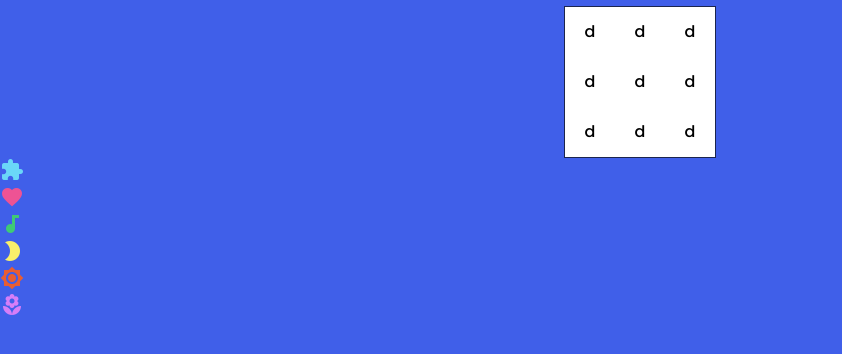
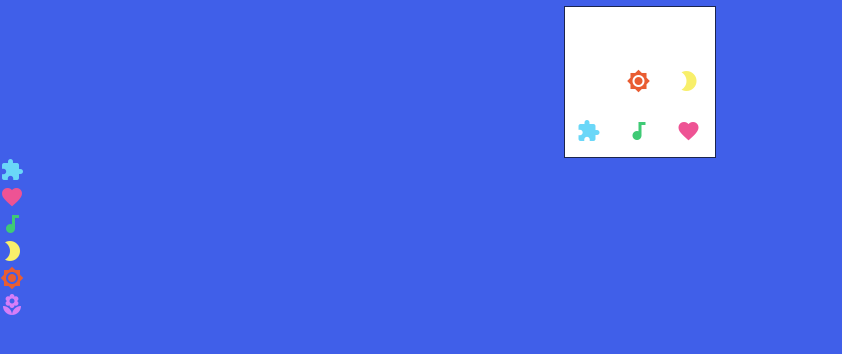
Before and after one commit to rubinoAM/Speed-Match-Game, a website: page public/index.html in a window 1280 px wide. Shown: the part 66-420 px from the top of the page, without its empty margins (0-842 px from the left). Drawn offline with Linux system fonts and the light colour scheme.

Commit message:
Working on shape generation

```diff
--- a/public/index.html
+++ b/public/index.html
@@ -9,6 +9,7 @@
     <link href="https://fonts.googleapis.com/css?family=Poppins:500,700,900&display=swap" rel="stylesheet">
     <link href="https://fonts.googleapis.com/icon?family=Material+Icons" rel="stylesheet">
     <link rel="stylesheet" type="text/css" media="screen" href="./styles/style.css">
+    <script src="./scripts/createShapes.js"></script>
     <script src="./scripts/main.js"></script>
 </head>
 <body>
@@ -17,19 +18,19 @@
     </div>
     <div class="grid">
         <div class="row" id="row1">
-            <div class="square" id="r1s1">d</div>
-            <div class="square" id="r1s2">d</div>
-            <div class="square" id="r1s3">d</div>
+            <div class="square" id="r1s1"></div>
+            <div class="square" id="r1s2"></div>
+            <div class="square" id="r1s3"></div>
         </div>
         <div class="row" id="row2">
-            <div class="square" id="r2s1">d</div>
-            <div class="square" id="r2s2">d</div>
-            <div class="square" id="r2s3">d</div>
+            <div class="square" id="r2s1"></div>
+            <div class="square" id="r2s2"></div>
+            <div class="square" id="r2s3"></div>
         </div>
         <div class="row" id="row3">
-            <div class="square" id="r3s1">d</div>
-            <div class="square" id="r3s2">d</div>
-            <div class="square" id="r3s3">d</div>
+            <div class="square" id="r3s1"></div>
+            <div class="square" id="r3s2"></div>
+            <div class="square" id="r3s3"></div>
         </div>
     </div>
 
--- /dev/null
+++ b/public/scripts/createShapes.js
@@ -0,0 +1,51 @@
+function createShapes(){
+    const puzzle = document.createElement('div');
+    puzzle.classList.add('shape');
+    puzzle.classList.add('puzzle');
+    const puzzleIcon = document.createElement('i');
+    puzzleIcon.classList.add('material-icons');
+    puzzleIcon.innerHTML = "extension";
+    puzzle.appendChild(puzzleIcon);
+
+    const heart = document.createElement('div');
+    heart.classList.add('shape');
+    heart.classList.add('heart');
+    const heartIcon = document.createElement('i');
+    heartIcon.classList.add('material-icons');
+    heartIcon.innerHTML = "favorite";
+    heart.appendChild(heartIcon);
+
+    const note = document.createElement('div');
+    note.classList.add('shape');
+    note.classList.add('note');
+    const noteIcon = document.createElement('i');
+    noteIcon.classList.add('material-icons');
+    noteIcon.innerHTML = "audiotrack";
+    note.appendChild(noteIcon);
+
+    const moon = document.createElement('div');
+    moon.classList.add('shape');
+    moon.classList.add('moon');
+    const moonIcon = document.createElement('i');
+    moonIcon.classList.add('material-icons');
+    moonIcon.innerHTML = "brightness_2";
+    moon.appendChild(moonIcon);
+
+    const sun = document.createElement('div');
+    sun.classList.add('shape');
+    sun.classList.add('sun');
+    const sunIcon = document.createElement('i');
+    sunIcon.classList.add('material-icons');
+    sunIcon.innerHTML = "brightness_7";
+    sun.appendChild(sunIcon);
+
+    const flower = document.createElement('div');
+    flower.classList.add('shape');
+    flower.classList.add('flower');
+    const flowerIcon = document.createElement('i');
+    flowerIcon.classList.add('material-icons');
+    flowerIcon.innerHTML = "local_florist";
+    flower.appendChild(flowerIcon);
+
+    return [puzzle,heart,note,moon,sun,flower];
+}
--- a/public/scripts/main.js
+++ b/public/scripts/main.js
@@ -1,32 +1,26 @@
 document.addEventListener('DOMContentLoaded',(e)=>{
     const shapeArray = createShapes();
-    console.log(shapeArray);
+    // for(let i=0;i<shapeArray.length;i++){
+    //     console.log(shapeArray[i].children[0].innerHTML);
+    // }
+
+    const r1s1 = document.getElementById('r1s1');
+    const r1s2 = document.getElementById('r1s2');
+    const r1s3 = document.getElementById('r1s3');
+    const r2s1 = document.getElementById('r2s1');
+    const r2s2 = document.getElementById('r2s2');
+    const r2s3 = document.getElementById('r2s3');
+    const r3s1 = document.getElementById('r3s1');
+    const r3s2 = document.getElementById('r3s2');
+    const r3s3 = document.getElementById('r3s3');
+
+    r1s1.appendChild(shapeArray[Math.floor(Math.random() * 5)]);
+    r1s2.appendChild(shapeArray[Math.floor(Math.random() * 5)]);
+    r1s3.appendChild(shapeArray[Math.floor(Math.random() * 5)]);
+    r2s1.appendChild(shapeArray[Math.floor(Math.random() * 5)]);
+    r2s2.appendChild(shapeArray[Math.floor(Math.random() * 5)]);
+    r2s3.appendChild(shapeArray[Math.floor(Math.random() * 5)]);
+    r3s1.appendChild(shapeArray[Math.floor(Math.random() * 5)]);
+    r3s2.appendChild(shapeArray[Math.floor(Math.random() * 5)]);
+    r3s3.appendChild(shapeArray[Math.floor(Math.random() * 5)]);
 });
-
-function createShapes(){
-    const puzzle = document.createElement('div');
-    puzzle.classList.add('shape');
-    puzzle.classList.add('puzzle');
-
-    const heart = document.createElement('div');
-    heart.classList.add('shape');
-    heart.classList.add('heart');
-
-    const note = document.createElement('div');
-    note.classList.add('shape');
-    note.classList.add('note');
-
-    const moon = document.createElement('div');
-    moon.classList.add('shape');
-    moon.classList.add('moon');
-
-    const sun = document.createElement('div');
-    sun.classList.add('shape');
-    sun.classList.add('sun');
-
-    const flower = document.createElement('div');
-    flower.classList.add('shape');
-    flower.classList.add('flower');
-
-    return [puzzle,heart,note,moon,sun,flower];
-}
```
